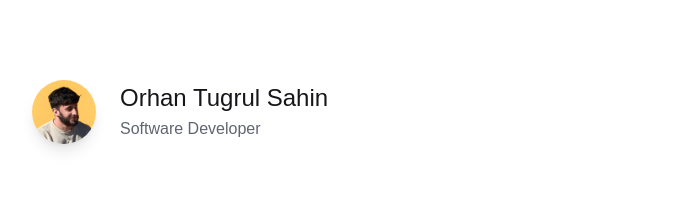
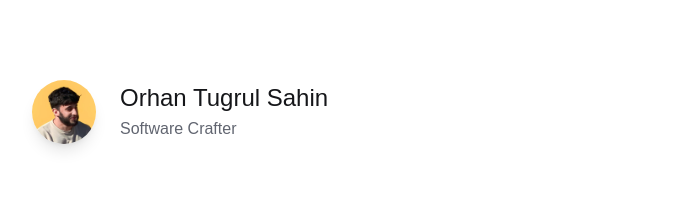
Before and after one commit to orhantugrul/orhantugrul.dev, a SvelteKit app: page / in a window 1280 px wide. Shown: the top 207 px of the page, without its empty margins (296-983 px from the left). Built offline with nearby package versions, Linux system fonts and the light colour scheme.

Commit message:
fix: update job title from "Software Developer" to "Software Crafter" for improved accuracy

```diff
--- a/src/routes/+page.svelte
+++ b/src/routes/+page.svelte
@@ -28,7 +28,7 @@
       >
         Orhan Tugrul Sahin
       </h1>
-      <p class="mt-1 text-base text-gray">Software Developer</p>
+      <p class="mt-1 text-base text-gray">Software Crafter</p>
     </div>
   </header>
   <section class="mb-24">
```
